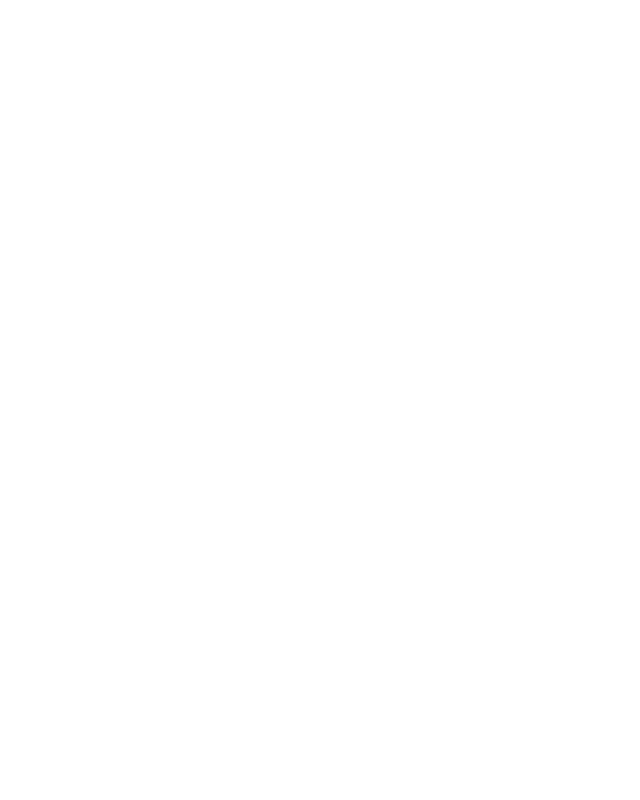
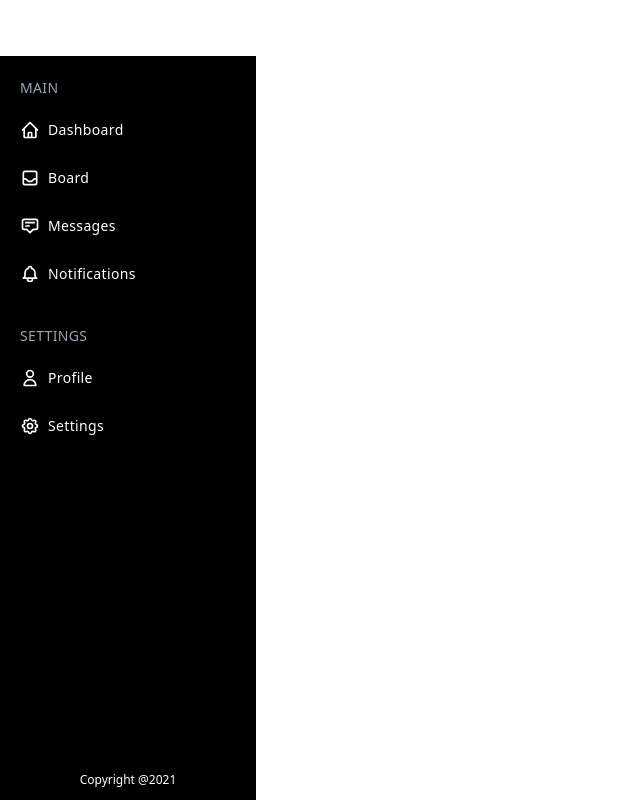
Before and after one commit to Revenant-ai/RedFlix, a React (Create React App) app in the folder client/: page /theater-dashboard in a window 1280 px wide. Before the commit this address had no page. Shown: the whole page, without its empty margins (0-640 px from the left). Built offline with nearby package versions, Linux system fonts and the light colour scheme.

Commit message:
theater admin dashboard started

```diff
--- a/client/src/App.js
+++ b/client/src/App.js
@@ -12,6 +12,7 @@
 import ResetPasswordScreen from "./components/screens/ResetPasswordScreen"
 import Client_Home  from './components/screens/Client/Client_Home'
 import Sys_Admin_Home from "./components/screens/System_Admin/Home"
+import TheaterAdminDashboard from "./components/screens/Theater_Admin/dashboard"
 
 const App=()=>{
   return (
@@ -25,6 +26,7 @@
              <Route exact path="/" element={<Client_Home/>}/>
             <Route exact path="/passwordreset/:res_token" element={<ResetPasswordScreen/>}/>
             <Route exact path="/admin-dashboard" element={<Sys_Admin_Home/>}/>
+            <Route exact path="/theater-dashboard" element={<TheaterAdminDashboard/>}/>
            </Routes>
          </div>
      </Router>
--- /dev/null
+++ b/client/src/components/screens/Theater_Admin/dashboard.jsx
@@ -0,0 +1,80 @@
+import React from 'react'
+
+const TheaterAdminDashboard = () => {
+    return (
+        <div>
+        <div class="fixed flex flex-col top-14 left-0 w-14 hover:w-64 md:w-64 bg-black dark:bg-gray-900 h-full text-white transition-all duration-300 border-none z-10 sidebar">
+        <div class="overflow-y-auto overflow-x-hidden flex flex-col justify-between flex-grow">
+          <ul class="flex flex-col py-4 space-y-1">
+            <li class="px-5 hidden md:block">
+              <div class="flex flex-row items-center h-8">
+                <div class="text-sm font-light tracking-wide text-gray-400 uppercase">Main</div>
+              </div>
+            </li>
+            <li>
+              <a href="#" class="relative flex flex-row items-center h-11 focus:outline-none hover:bg-red-600 dark:hover:bg-gray-600 text-white-600 hover:text-white-800 border-l-4 border-transparent hover:border-white dark:hover:border-gray-800 pr-6">
+                <span class="inline-flex justify-center items-center ml-4">
+                  <svg class="w-5 h-5" fill="none" stroke="currentColor" viewBox="0 0 24 24" xmlns="http://www.w3.org/2000/svg"><path stroke-linecap="round" stroke-linejoin="round" stroke-width="2" d="M3 12l2-2m0 0l7-7 7 7M5 10v10a1 1 0 001 1h3m10-11l2 2m-2-2v10a1 1 0 01-1 1h-3m-6 0a1 1 0 001-1v-4a1 1 0 011-1h2a1 1 0 011 1v4a1 1 0 001 1m-6 0h6"></path></svg>
+                </span>
+                <span class="ml-2 text-sm tracking-wide truncate">Dashboard</span>
+              </a>
+            </li>
+            <li>
+              <a href="#" class="relative flex flex-row items-center h-11 focus:outline-none hover:bg-red-600  dark:hover:bg-gray-600 text-white-600 hover:text-white-800 border-l-4 border-transparent hover:border-white dark:hover:border-gray-800 pr-6">
+                <span class="inline-flex justify-center items-center ml-4">
+                  <svg class="w-5 h-5" fill="none" stroke="currentColor" viewBox="0 0 24 24" xmlns="http://www.w3.org/2000/svg"><path stroke-linecap="round" stroke-linejoin="round" stroke-width="2" d="M20 13V6a2 2 0 00-2-2H6a2 2 0 00-2 2v7m16 0v5a2 2 0 01-2 2H6a2 2 0 01-2-2v-5m16 0h-2.586a1 1 0 00-.707.293l-2.414 2.414a1 1 0 01-.707.293h-3.172a1 1 0 01-.707-.293l-2.414-2.414A1 1 0 006.586 13H4"></path></svg>
+                </span>
+                <span class="ml-2 text-sm tracking-wide truncate">Board</span>
+
+              </a>
+            </li>
+            <li>
+              <a href="#" class="relative flex flex-row items-center h-11 focus:outline-none hover:bg-red-800 dark:hover:bg-gray-600 text-white-600 hover:text-white-800 border-l-4 border-transparent hover:border-red-600  dark:hover:border-gray-800 pr-6">
+                <span class="inline-flex justify-center items-center ml-4">
+                  <svg class="w-5 h-5" fill="none" stroke="currentColor" viewBox="0 0 24 24" xmlns="http://www.w3.org/2000/svg"><path stroke-linecap="round" stroke-linejoin="round" stroke-width="2" d="M7 8h10M7 12h4m1 8l-4-4H5a2 2 0 01-2-2V6a2 2 0 012-2h14a2 2 0 012 2v8a2 2 0 01-2 2h-3l-4 4z"></path></svg>
+                </span>
+                <span class="ml-2 text-sm tracking-wide truncate">Messages</span>
+              </a>
+            </li>
+            <li>
+              <a href="#" class="relative flex flex-row items-center h-11 focus:outline-none hover:bg-red-800 dark:hover:bg-gray-600 text-white-600 hover:text-white-800 border-l-4 border-transparent hover:border-red-500 dark:hover:border-gray-800 pr-6">
+                <span class="inline-flex justify-center items-center ml-4">
+                  <svg class="w-5 h-5" fill="none" stroke="currentColor" viewBox="0 0 24 24" xmlns="http://www.w3.org/2000/svg"><path stroke-linecap="round" stroke-linejoin="round" stroke-width="2" d="M15 17h5l-1.405-1.405A2.032 2.032 0 0118 14.158V11a6.002 6.002 0 00-4-5.659V5a2 2 0 10-4 0v.341C7.67 6.165 6 8.388 6 11v3.159c0 .538-.214 1.055-.595 1.436L4 17h5m6 0v1a3 3 0 11-6 0v-1m6 0H9"></path></svg>
+                </span>
+                <span class="ml-2 text-sm tracking-wide truncate">Notifications</span>
+              </a>
+            </li>
+            <li class="px-5 hidden md:block">
+              <div class="flex flex-row items-center mt-5 h-8">
+                <div class="text-sm font-light tracking-wide text-gray-400 uppercase">Settings</div>
+              </div>
+            </li>
+            <li>
+              <a href="#" class="relative flex flex-row items-center h-11 focus:outline-none hover:bg-red-600  dark:hover:bg-gray-600 text-white-600 hover:text-white-800 border-l-4 border-transparent hover:border-white dark:hover:border-gray-800 pr-6">
+                <span class="inline-flex justify-center items-center ml-4">
+                  <svg class="w-5 h-5" fill="none" stroke="currentColor" viewBox="0 0 24 24" xmlns="http://www.w3.org/2000/svg"><path stroke-linecap="round" stroke-linejoin="round" stroke-width="2" d="M16 7a4 4 0 11-8 0 4 4 0 018 0zM12 14a7 7 0 00-7 7h14a7 7 0 00-7-7z"></path></svg>
+                </span>
+                <span class="ml-2 text-sm tracking-wide truncate">Profile</span>
+              </a>
+            </li>
+            <li>
+              <a href="#" class="relative flex flex-row items-center h-11 focus:outline-none hover:bg-red-600  dark:hover:bg-gray-600 text-white-600 hover:text-white-800 border-l-4 border-transparent hover:border-white dark:hover:border-gray-800 pr-6">
+                <span class="inline-flex justify-center items-center ml-4">
+                  <svg class="w-5 h-5" fill="none" stroke="currentColor" viewBox="0 0 24 24" xmlns="http://www.w3.org/2000/svg">
+                    <path stroke-linecap="round" stroke-linejoin="round" stroke-width="2" d="M10.325 4.317c.426-1.756 2.924-1.756 3.35 0a1.724 1.724 0 002.573 1.066c1.543-.94 3.31.826 2.37 2.37a1.724 1.724 0 001.065 2.572c1.756.426 1.756 2.924 0 3.35a1.724 1.724 0 00-1.066 2.573c.94 1.543-.826 3.31-2.37 2.37a1.724 1.724 0 00-2.572 1.065c-.426 1.756-2.924 1.756-3.35 0a1.724 1.724 0 00-2.573-1.066c-1.543.94-3.31-.826-2.37-2.37a1.724 1.724 0 00-1.065-2.572c-1.756-.426-1.756-2.924 0-3.35a1.724 1.724 0 001.066-2.573c-.94-1.543.826-3.31 2.37-2.37.996.608 2.296.07 2.572-1.065z"></path>
+                    <path stroke-linecap="round" stroke-linejoin="round" stroke-width="2" d="M15 12a3 3 0 11-6 0 3 3 0 016 0z"></path>
+                  </svg>
+                </span>
+                <span class="ml-2 text-sm tracking-wide truncate">Settings</span>
+              </a>
+            </li>
+          </ul>
+          <p class="mb-14 px-5 py-3 hidden md:block text-center text-xs">Copyright @2021</p>
+        </div>
+
+      </div>
+    </div>
+    )
+}
+
+export default TheaterAdminDashboard
```
Also changed, not shown: 1 other file (tests, documents, lock files or other folders).
